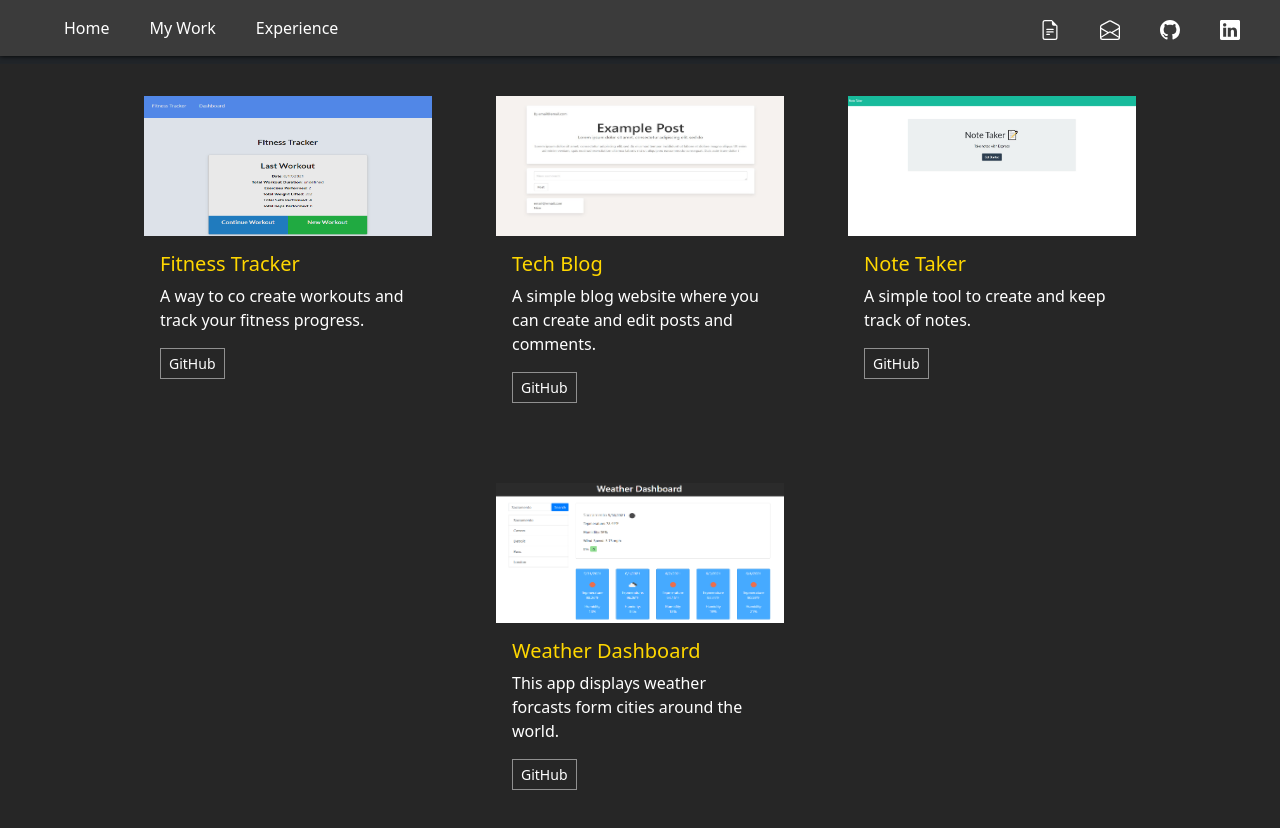
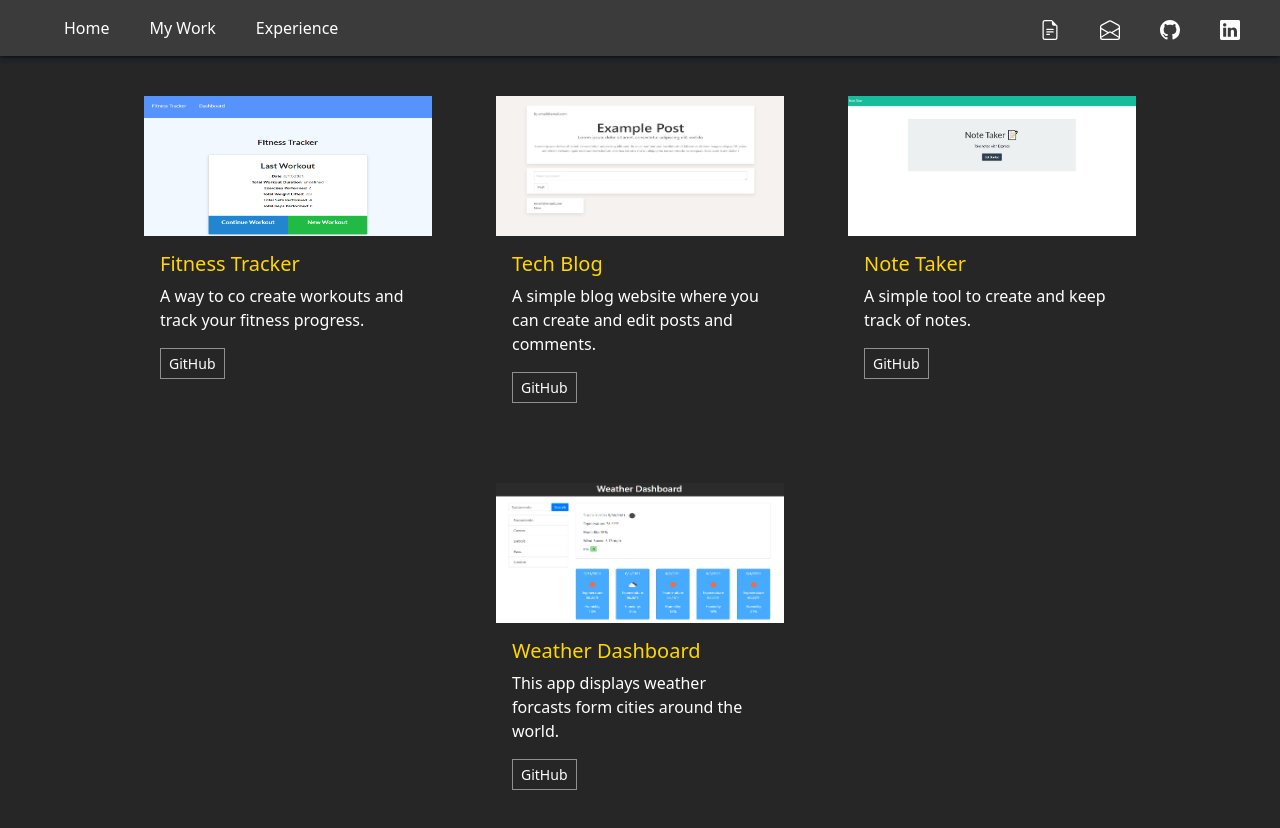
Before and after one commit to Trhines/productionPortfolio, a React (Create React App) app: page /myWork in a window 1280 px wide. In both pictures the pointer is over the link 288 px from the left and 166 px from the top of the page. Shown: the top 828 px of the page. Built offline with nearby package versions, Linux system fonts and the light colour scheme.

Commit message:
changed opacity % to nn due to bug

```diff
--- a/src/compnents/myWork/index.css
+++ b/src/compnents/myWork/index.css
@@ -32,7 +32,7 @@
 }
 
 .imgLink:hover{
-    opacity: 90%;
+    opacity: .75nn;
 }
 
 .btn-secondary{
```
